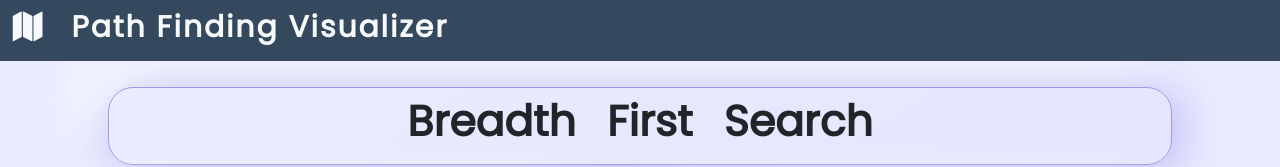
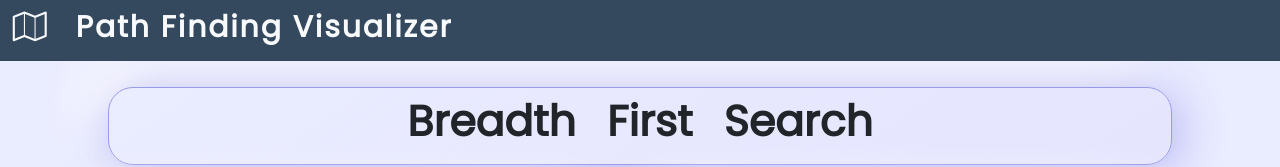
Before and after one commit to Sahil0402/Path-Finding-Visualizer-using-JavaScript, a plain HTML site: page index.html in a window 1280 px wide. Shown: the top 167 px of the page. Drawn offline with nearby package versions, Linux system fonts and the light colour scheme.

Commit message:
Path Finding Visualizer favicon changed

```diff
--- a/index.html
+++ b/index.html
@@ -26,7 +26,7 @@
     <!--Navbar-->
     <nav class="navbar navbar-dark" style="background-color: #34495e;">
         <div class="container-fluid">
-            <h3 class="text-light" style="font-weight: bold;letter-spacing: 2px;"><i class="fa fa-map" style="margin-right: 17px;"></i> Path Finding Visualizer</h3>
+            <h3 class="text-light" style="font-weight: bold;letter-spacing: 2px;"><i class="fa fa-map-o" style="margin-right: 17px;"></i> Path Finding Visualizer</h3>
         </div>
     </nav>
 
```
